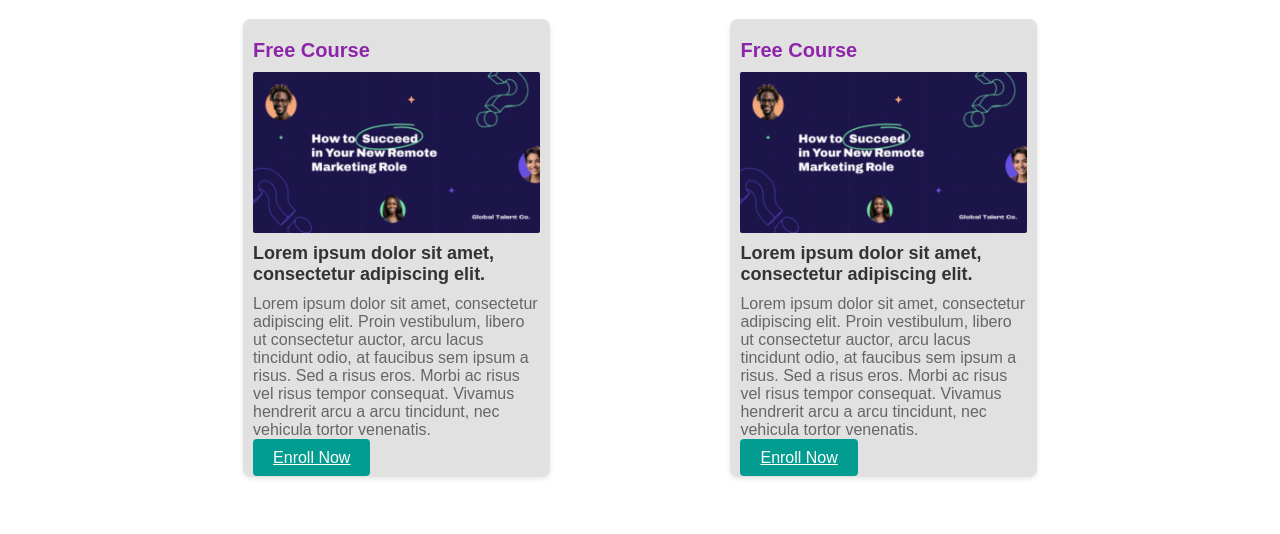
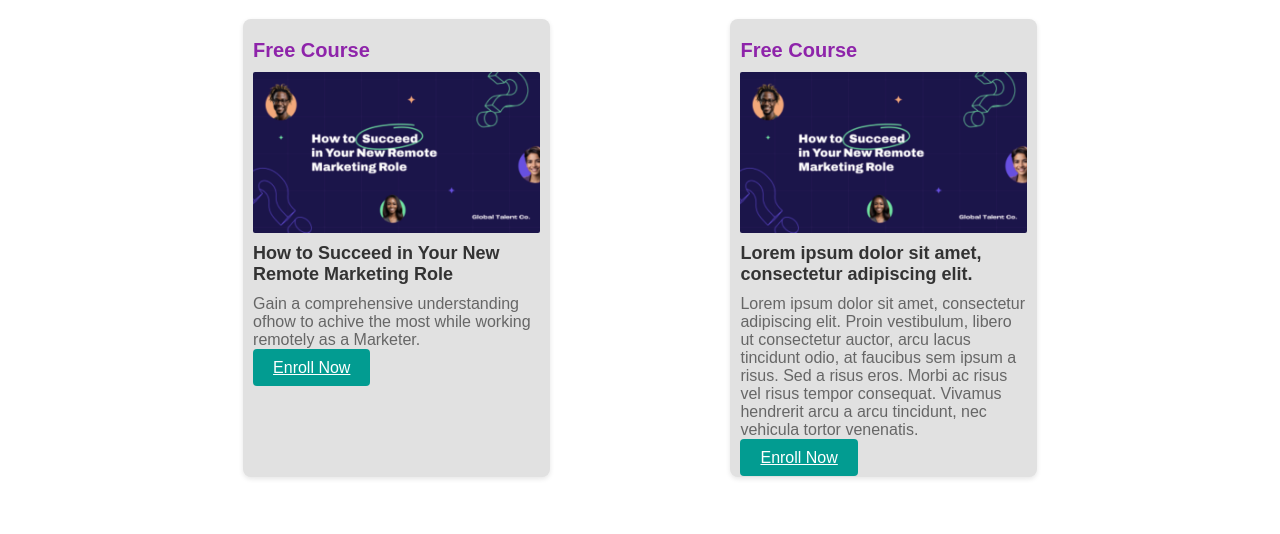
Before and after one commit to itsonlydaniiii/marketing-course-site, a plain HTML site: page courseTG.html in a window 1280 px wide. Shown: the part 198-732 px from the top of the page. Drawn offline with Linux system fonts and the light colour scheme; files whose address does not match are found by name.

Commit message:
Update course details

```diff
--- a/courseTG.html
+++ b/courseTG.html
@@ -436,10 +436,8 @@
             <div class="course-box">
                 <h2>Free Course</h2>
                 <img src="/Users/itsonlydaniii/Desktop/TGTC L&D/Screenshot 2024-09-03 at 19.45.14.png" alt="Course Image"> <!-- Placeholder image -->
-                <h3>Lorem ipsum dolor sit amet, consectetur adipiscing elit.</h3>
-                <p>Lorem ipsum dolor sit amet, consectetur adipiscing elit. Proin vestibulum, libero ut consectetur auctor, arcu lacus tincidunt odio,
-                    at faucibus sem ipsum a risus. Sed a risus eros. Morbi ac risus vel risus tempor consequat. Vivamus hendrerit arcu a arcu tincidunt,
-                    nec vehicula tortor venenatis.</p>
+                <h3>How to Succeed in Your New Remote Marketing Role</h3>
+                <p>Gain a comprehensive understanding ofhow to achive the most while working remotely as a Marketer.</p>
                     <a href="enroll.html" class="enroll-button">Enroll Now</a><!-- Enroll button -->
             </div>
 
```
